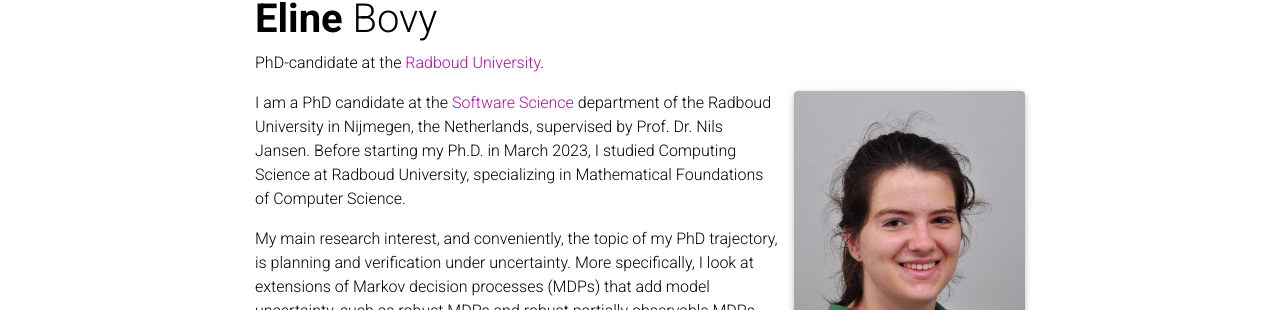
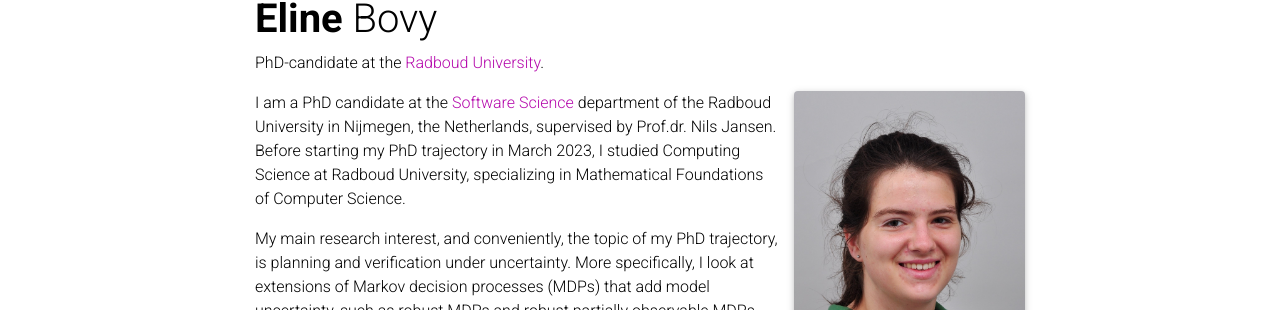
Before and after one commit to ElineBovy/ElineBovy.github.io, a Jekyll site: the page built from _pages/about.md, in a window 1280 px wide. Shown: the part 110-420 px from the top of the page. Built offline with Jekyll 4.4.1, drawn with Linux system fonts in a browser that asks for light colours; full-size pictures stand in for the smaller copies a plugin makes; comment, search, counter and statistics services are not loaded; a style sheet for code colours, icons or effects is not loaded.

Commit message:
Small adjustments

```diff
--- a/_pages/about.md
+++ b/_pages/about.md
@@ -15,7 +15,7 @@ latest_posts: false  # includes a list of the newest posts
 selected_papers: false # includes a list of papers marked as "selected={true}"
 social: true  # includes social icons at the bottom of the page
 ---
-I am a PhD candidate at the <a href='https://sws.cs.ru.nl/'>Software Science</a> department of the Radboud University in Nijmegen, the Netherlands, supervised by Prof. Dr. Nils Jansen. Before starting my Ph.D. in March 2023, I studied Computing Science at Radboud University, specializing in Mathematical Foundations of Computer Science.
+I am a PhD candidate at the <a href='https://sws.cs.ru.nl/'>Software Science</a> department of the Radboud University in Nijmegen, the Netherlands, supervised by Prof.dr. Nils Jansen. Before starting my PhD trajectory in March 2023, I studied Computing Science at Radboud University, specializing in Mathematical Foundations of Computer Science.
 
 My main research interest, and conveniently, the topic of my PhD trajectory, is planning and verification under uncertainty. More specifically, I look at extensions of Markov decision processes (MDPs) that add model uncertainty, such as robust MDPs and robust partially observable MDPs (POMDPs). My current work focuses on the semantics of robust POMDPs, assumptions about uncertainty in robust (PO)MDPs, and the link between the uncertain models and stochastic games.
 
```
